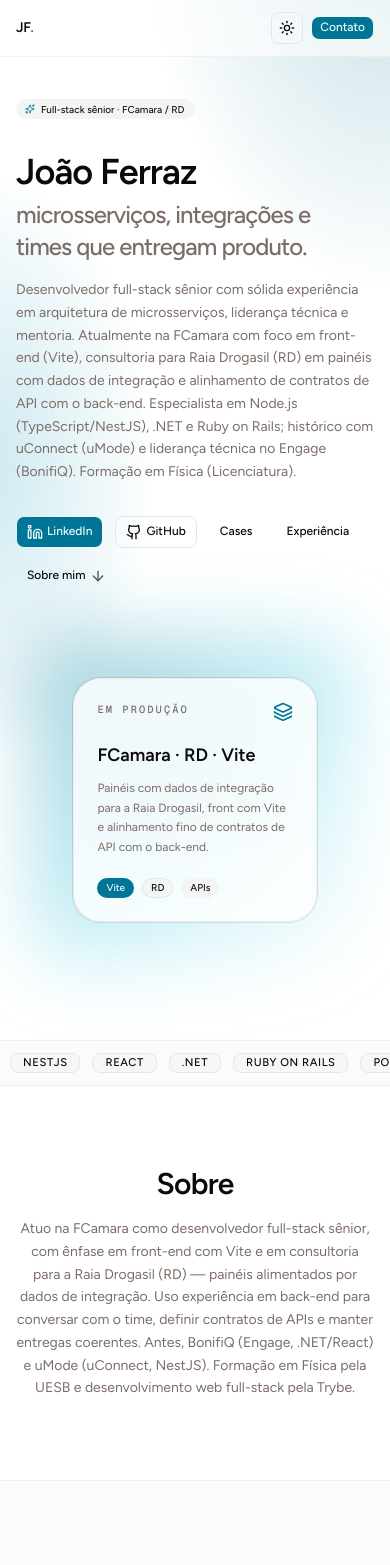
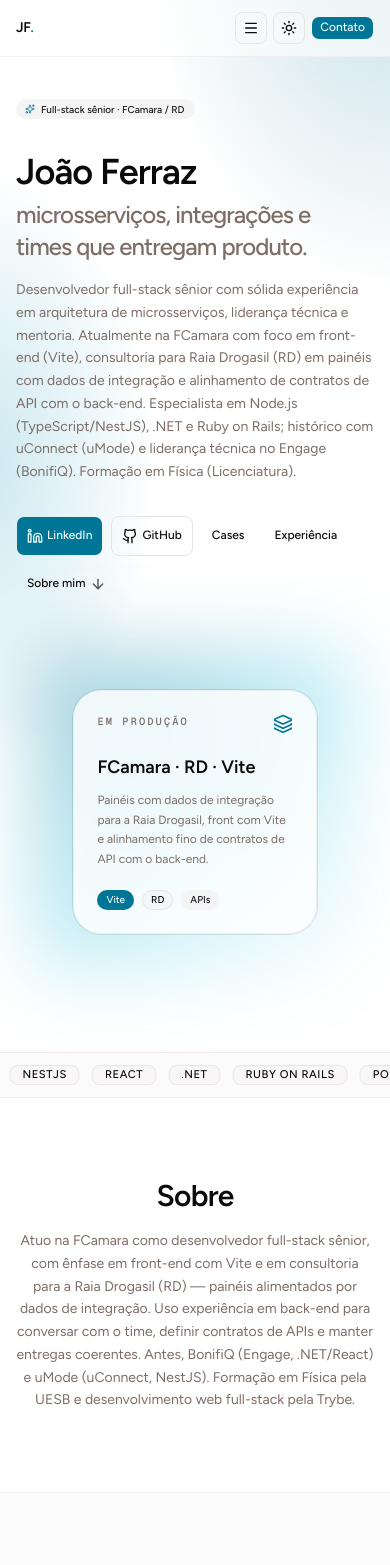
Before and after one commit to jgabrielfes/portfolio, a Next.js app: page / in a window 390 px wide. Shown: the top 1565 px of the page. Built offline with nearby package versions, Linux system fonts and the light colour scheme.

Commit message:
feat: update documentation for commit messages, add mobile navigation component, and enhance layout with new PDF resume link

```diff
--- a/src/app/experiencia/page.tsx
+++ b/src/app/experiencia/page.tsx
@@ -33,7 +33,7 @@
         </div>
 
         <ExperienceSection variant="full" className="pt-0" />
-        <EducationSection className="border-t border-border/60 bg-muted/10 pb-24" />
+        <EducationSection className="pb-24" />
       </main>
 
       <SiteFooter />
--- a/src/app/globals.css
+++ b/src/app/globals.css
@@ -191,9 +191,10 @@
   }
 }
 
+/* --marquee-segments = cópias idênticas da lista no HTML; -100%/n = desloca exatamente 1 cópia (loop sem buraco). */
 @keyframes landing-marquee {
   to {
-    transform: translateX(-50%);
+    transform: translateX(calc(-100% / var(--marquee-segments, 2)));
   }
 }
 
--- a/src/components/landing/landing-view.tsx
+++ b/src/components/landing/landing-view.tsx
@@ -49,37 +49,57 @@
               </p>
             </div>
 
-            <div className="animate-in fade-in slide-in-from-bottom-6 fill-mode-both flex flex-wrap items-center gap-3 delay-300 duration-700 ease-out">
-              <Button size="lg" asChild>
+            <div className="animate-in fade-in slide-in-from-bottom-6 fill-mode-both flex flex-wrap items-stretch gap-2 delay-300 duration-700 ease-out sm:items-center sm:gap-3">
+              <Button size="lg" className="min-h-10 w-full min-[380px]:w-auto" asChild>
                 <a
                   href={contact.linkedin}
                   target="_blank"
                   rel="noopener noreferrer"
                 >
-                  <Linkedin className="size-4" />
+                  <Linkedin className="size-4 shrink-0" />
                   LinkedIn
                 </a>
               </Button>
-              <Button size="lg" variant="outline" asChild>
+              <Button
+                size="lg"
+                variant="outline"
+                className="min-h-10 w-full min-[380px]:w-auto"
+                asChild
+              >
                 <a
                   href={contact.github}
                   target="_blank"
                   rel="noopener noreferrer"
                 >
-                  <Github className="size-4" />
+                  <Github className="size-4 shrink-0" />
                   GitHub
                 </a>
               </Button>
-              <Button size="lg" variant="ghost" asChild>
+              <Button
+                size="lg"
+                variant="ghost"
+                className="min-h-10 w-[calc(50%-0.25rem)] min-[380px]:w-auto sm:w-auto"
+                asChild
+              >
                 <Link href="/projetos">Cases</Link>
               </Button>
-              <Button size="lg" variant="ghost" asChild>
+              <Button
+                size="lg"
+                variant="ghost"
+                className="min-h-10 w-[calc(50%-0.25rem)] min-[380px]:w-auto sm:w-auto"
+                asChild
+              >
                 <Link href="/experiencia">Experiência</Link>
               </Button>
-              <Button size="lg" variant="ghost" asChild>
+              <Button
+                size="lg"
+                variant="ghost"
+                className="min-h-10 w-full min-[380px]:w-auto"
+                asChild
+              >
                 <a href="#sobre">
                   Sobre mim
-                  <ArrowDown className="size-4 opacity-70" />
+                  <ArrowDown className="size-4 shrink-0 opacity-70" />
                 </a>
               </Button>
             </div>
@@ -148,57 +168,83 @@
 
         <ExperienceSection variant="preview" />
 
-        <EducationSection className="border-t border-border/60 bg-muted/10" />
+        <EducationSection />
 
         <RecruiterSection />
 
         <section
           id="contato"
-          className="border-t border-border/60 bg-muted/15 py-20 sm:py-24"
+          className="border-t border-border/60 bg-muted/15 py-16 sm:py-20 md:py-24"
         >
-          <Reveal className="mx-auto max-w-3xl rounded-2xl border border-border/70 bg-card/80 p-8 text-center shadow-sm ring-1 ring-foreground/5 backdrop-blur-sm sm:p-10">
-            <h2 className="font-heading text-3xl font-semibold tracking-tight text-foreground sm:text-4xl">
+          <div className="mx-auto w-full max-w-6xl px-4 sm:px-6">
+            <Reveal className="mx-auto w-full max-w-3xl rounded-2xl border border-border/70 bg-card/80 p-6 text-center shadow-sm ring-1 ring-foreground/5 backdrop-blur-sm sm:p-8 md:p-10">
+              <h2 className="font-heading text-2xl font-semibold tracking-tight text-foreground sm:text-3xl md:text-4xl">
                 Vamos conversar?
               </h2>
               <p className="mx-auto mt-4 max-w-lg text-pretty text-sm text-muted-foreground sm:text-base">
                 Projetos, liderança técnica ou parcerias — fico à disposição pelo
                 e-mail, telefone ou redes.
               </p>
-            <div className="mt-8 flex flex-col items-stretch gap-3 sm:flex-row sm:flex-wrap sm:justify-center">
-              <Button size="lg" asChild>
-                <a href={`mailto:${contact.email}`}>
-                  <Mail className="size-4" />
+              <div className="mt-6 flex flex-col items-stretch gap-2 sm:mt-8 sm:flex-row sm:flex-wrap sm:justify-center sm:gap-3">
+                <Button
+                  size="lg"
+                  className="min-h-11 w-full min-w-0 justify-center gap-2 px-3 sm:w-auto sm:min-w-0 sm:max-w-full"
+                  asChild
+                >
+                  <a
+                    href={`mailto:${contact.email}`}
+                    className="break-all sm:break-normal"
+                  >
+                    <Mail className="size-4 shrink-0" />
+                    <span className="text-left text-xs sm:text-sm">
                       {contact.email}
+                    </span>
                   </a>
                 </Button>
-              <Button size="lg" variant="outline" asChild>
+                <Button
+                  size="lg"
+                  variant="outline"
+                  className="min-h-11 w-full sm:w-auto"
+                  asChild
+                >
                   <a href={`tel:${contact.phoneTel}`}>
-                  <Phone className="size-4" />
+                    <Phone className="size-4 shrink-0" />
                     {contact.phoneDisplay}
                   </a>
                 </Button>
-              <Button size="lg" variant="outline" asChild>
+                <Button
+                  size="lg"
+                  variant="outline"
+                  className="min-h-11 w-full sm:w-auto"
+                  asChild
+                >
                   <a
                     href={contact.linkedin}
                     target="_blank"
                     rel="noopener noreferrer"
                   >
-                  <Linkedin className="size-4" />
+                    <Linkedin className="size-4 shrink-0" />
                     LinkedIn
                   </a>
                 </Button>
-              <Button size="lg" variant="outline" asChild>
+                <Button
+                  size="lg"
+                  variant="outline"
+                  className="min-h-11 w-full sm:w-auto"
+                  asChild
+                >
                   <a
                     href={contact.github}
                     target="_blank"
                     rel="noopener noreferrer"
                   >
-                  <Github className="size-4" />
+                    <Github className="size-4 shrink-0" />
                     GitHub
                   </a>
                 </Button>
               </div>
             </Reveal>
+          </div>
         </section>
       </main>
 
--- /dev/null
+++ b/src/components/layout/mobile-nav.tsx
@@ -0,0 +1,55 @@
+"use client";
+
+import { Menu } from "lucide-react";
+import Link from "next/link";
+
+import { Button } from "@/components/ui/button";
+import {
+  Sheet,
+  SheetClose,
+  SheetContent,
+  SheetHeader,
+  SheetTitle,
+  SheetTrigger,
+} from "@/components/ui/sheet";
+import { siteNavLinks } from "@/config/navigation";
+
+export function MobileNav() {
+  return (
+    <div className="lg:hidden">
+      <Sheet>
+        <SheetTrigger asChild>
+          <Button
+            type="button"
+            variant="outline"
+            size="icon-sm"
+            className="size-8 shrink-0"
+            aria-label="Abrir menu de navegação"
+          >
+            <Menu className="size-4" />
+          </Button>
+        </SheetTrigger>
+        <SheetContent side="right" className="w-[min(100vw-1rem,20rem)] sm:max-w-sm">
+          <SheetHeader className="text-left">
+            <SheetTitle>Navegação</SheetTitle>
+          </SheetHeader>
+          <nav
+            className="flex flex-col gap-0.5 px-2 pb-6"
+            aria-label="Principal"
+          >
+            {siteNavLinks.map((item) => (
+              <SheetClose key={item.href} asChild>
+                <Link
+                  href={item.href}
+                  className="rounded-md px-3 py-3 text-sm font-medium text-foreground transition-colors hover:bg-muted"
+                >
+                  {item.label}
+                </Link>
+              </SheetClose>
+            ))}
+          </nav>
+        </SheetContent>
+      </Sheet>
+    </div>
+  );
+}
--- a/src/components/layout/site-header.tsx
+++ b/src/components/layout/site-header.tsx
@@ -1,49 +1,48 @@
 import Link from "next/link";
 
+import { MobileNav } from "@/components/layout/mobile-nav";
 import { Button } from "@/components/ui/button";
 import { ThemeToggle } from "@/components/theme-toggle";
-
-const nav = [
-  { href: "/#inicio", label: "Início" },
-  { href: "/#sobre", label: "Sobre" },
-  { href: "/#stack", label: "Stack" },
-  { href: "/#experiencia", label: "Experiência" },
-  { href: "/projetos", label: "Projetos" },
-  { href: "/#recrutadores", label: "Recrutadores" },
-  { href: "/#formacao", label: "Formação" },
-  { href: "/#contato", label: "Contato" },
-] as const;
+import { siteNavLinks } from "@/config/navigation";
 
 export function SiteHeader() {
   return (
     <header className="sticky top-0 z-50 border-b border-border/50 bg-background/75 backdrop-blur-md supports-backdrop-filter:bg-background/60">
-      <div className="mx-auto flex h-14 max-w-6xl items-center justify-between gap-3 px-4 sm:gap-4 sm:px-6">
+      <div className="mx-auto flex h-14 min-h-14 max-w-6xl items-center justify-between gap-2 px-4 sm:gap-3 sm:px-6">
         <Link
           href="/"
-          className="font-heading shrink-0 text-sm font-semibold tracking-tight text-foreground transition-opacity hover:opacity-80"
+          className="font-heading min-w-0 shrink-0 text-sm font-semibold tracking-tight text-foreground transition-opacity hover:opacity-80"
         >
           JF<span className="text-primary">.</span>
         </Link>
+
         <nav
-          className="hidden items-center gap-0.5 lg:flex"
+          className="hidden min-w-0 flex-1 items-center justify-center gap-0.5 lg:flex xl:gap-1"
           aria-label="Principal"
         >
-          {nav.map((item) => (
+          {siteNavLinks.map((item) => (
             <Link
               key={item.href}
               href={item.href}
-              className="rounded-md px-2 py-1.5 text-[0.7rem] font-medium text-muted-foreground transition-colors hover:bg-muted hover:text-foreground xl:text-xs"
+              className="rounded-md px-1.5 py-1.5 text-[0.65rem] font-medium text-muted-foreground transition-colors hover:bg-muted hover:text-foreground xl:px-2 xl:text-xs"
             >
               {item.label}
             </Link>
           ))}
         </nav>
-        <div className="flex shrink-0 items-center gap-2">
+
+        <div className="flex shrink-0 items-center gap-1.5 sm:gap-2">
+          <MobileNav />
           <ThemeToggle />
-          <Button variant="outline" size="sm" className="hidden sm:inline-flex" asChild>
+          <Button
+            variant="outline"
+            size="sm"
+            className="hidden min-[400px]:inline-flex"
+            asChild
+          >
             <Link href="/#contato">Falar comigo</Link>
           </Button>
-          <Button size="sm" className="sm:hidden" asChild>
+          <Button size="sm" className="min-[400px]:hidden" asChild>
             <Link href="/#contato">Contato</Link>
           </Button>
         </div>
--- a/src/components/sections/skills-marquee.tsx
+++ b/src/components/sections/skills-marquee.tsx
@@ -1,9 +1,16 @@
+import type { CSSProperties } from "react";
+
 import { Badge } from "@/components/ui/badge";
 import { stackMarquee } from "@/content/portfolio";
 import { cn } from "@/lib/utils";
 
+/** Quantas cópias da lista em sequência — precisa bater com `--marquee-segments` em `globals.css`. */
+const MARQUEE_SEGMENTS = 6;
+
 export function SkillsMarquee({ className }: { className?: string }) {
-  const items = [...stackMarquee, ...stackMarquee];
+  const items = Array.from({ length: MARQUEE_SEGMENTS }, (_, copy) =>
+    stackMarquee.map((label, i) => ({ label, key: `${copy}-${i}` }))
+  ).flat();
   return (
     <div
       className={cn(
@@ -11,10 +18,18 @@
         className
       )}
     >
-      <div className="landing-marquee-track flex w-max gap-3" aria-hidden>
-        {items.map((label, i) => (
+      <div
+        className="landing-marquee-track flex w-max gap-3"
+        style={
+          {
+            "--marquee-segments": MARQUEE_SEGMENTS,
+          } as CSSProperties
+        }
+        aria-hidden
+      >
+        {items.map(({ label, key }) => (
           <Badge
-            key={`${label}-${i}`}
+            key={key}
             variant="outline"
             className="shrink-0 rounded-md px-3 py-1 text-[0.7rem] font-medium uppercase tracking-wider"
           >
--- /dev/null
+++ b/src/components/ui/sheet.tsx
@@ -0,0 +1,147 @@
+"use client"
+
+import * as React from "react"
+import { Dialog as SheetPrimitive } from "radix-ui"
+
+import { cn } from "@/lib/utils"
+import { Button } from "@/components/ui/button"
+import { XIcon } from "lucide-react"
+
+function Sheet({ ...props }: React.ComponentProps<typeof SheetPrimitive.Root>) {
+  return <SheetPrimitive.Root data-slot="sheet" {...props} />
+}
+
+function SheetTrigger({
+  ...props
+}: React.ComponentProps<typeof SheetPrimitive.Trigger>) {
+  return <SheetPrimitive.Trigger data-slot="sheet-trigger" {...props} />
+}
+
+function SheetClose({
+  ...props
+}: React.ComponentProps<typeof SheetPrimitive.Close>) {
+  return <SheetPrimitive.Close data-slot="sheet-close" {...props} />
+}
+
+function SheetPortal({
+  ...props
+}: React.ComponentProps<typeof SheetPrimitive.Portal>) {
+  return <SheetPrimitive.Portal data-slot="sheet-portal" {...props} />
+}
+
+function SheetOverlay({
+  className,
+  ...props
+}: React.ComponentProps<typeof SheetPrimitive.Overlay>) {
+  return (
+    <SheetPrimitive.Overlay
+      data-slot="sheet-overlay"
+      className={cn(
+        "fixed inset-0 z-50 bg-black/80 duration-100 supports-backdrop-filter:backdrop-blur-xs data-open:animate-in data-open:fade-in-0 data-closed:animate-out data-closed:fade-out-0",
+        className
+      )}
+      {...props}
+    />
+  )
+}
+
+function SheetContent({
+  className,
+  children,
+  side = "right",
+  showCloseButton = true,
+  ...props
+}: React.ComponentProps<typeof SheetPrimitive.Content> & {
+  side?: "top" | "right" | "bottom" | "left"
+  showCloseButton?: boolean
+}) {
+  return (
+    <SheetPortal>
+      <SheetOverlay />
+      <SheetPrimitive.Content
+        data-slot="sheet-content"
+        data-side={side}
+        className={cn(
+          "fixed z-50 flex flex-col bg-background bg-clip-padding text-xs/relaxed shadow-lg transition duration-200 ease-in-out data-[side=bottom]:inset-x-0 data-[side=bottom]:bottom-0 data-[side=bottom]:h-auto data-[side=bottom]:border-t data-[side=left]:inset-y-0 data-[side=left]:left-0 data-[side=left]:h-full data-[side=left]:w-3/4 data-[side=left]:border-r data-[side=right]:inset-y-0 data-[side=right]:right-0 data-[side=right]:h-full data-[side=right]:w-3/4 data-[side=right]:border-l data-[side=top]:inset-x-0 data-[side=top]:top-0 data-[side=top]:h-auto data-[side=top]:border-b data-[side=left]:sm:max-w-sm data-[side=right]:sm:max-w-sm data-open:animate-in data-open:fade-in-0 data-[side=bottom]:data-open:slide-in-from-bottom-10 data-[side=left]:data-open:slide-in-from-left-10 data-[side=right]:data-open:slide-in-from-right-10 data-[side=top]:data-open:slide-in-from-top-10 data-closed:animate-out data-closed:fade-out-0 data-[side=bottom]:data-closed:slide-out-to-bottom-10 data-[side=left]:data-closed:slide-out-to-left-10 data-[side=right]:data-closed:slide-out-to-right-10 data-[side=top]:data-closed:slide-out-to-top-10",
+          className
+        )}
+        {...props}
+      >
+        {children}
+        {showCloseButton && (
+          <SheetPrimitive.Close data-slot="sheet-close" asChild>
+            <Button
+              variant="ghost"
+              className="absolute top-4 right-4"
+              size="icon-sm"
+            >
+              <XIcon
+              />
+              <span className="sr-only">Close</span>
+            </Button>
+          </SheetPrimitive.Close>
+        )}
+      </SheetPrimitive.Content>
+    </SheetPortal>
+  )
+}
+
+function SheetHeader({ className, ...props }: React.ComponentProps<"div">) {
+  return (
+    <div
+      data-slot="sheet-header"
+      className={cn("flex flex-col gap-1.5 p-6", className)}
+      {...props}
+    />
+  )
+}
+
+function SheetFooter({ className, ...props }: React.ComponentProps<"div">) {
+  return (
+    <div
+      data-slot="sheet-footer"
+      className={cn("mt-auto flex flex-col gap-2 p-6", className)}
+      {...props}
+    />
+  )
+}
+
+function SheetTitle({
+  className,
+  ...props
+}: React.ComponentProps<typeof SheetPrimitive.Title>) {
+  return (
+    <SheetPrimitive.Title
+      data-slot="sheet-title"
+      className={cn(
+        "font-heading text-sm font-medium text-foreground",
+        className
+      )}
+      {...props}
+    />
+  )
+}
+
+function SheetDescription({
+  className,
+  ...props
+}: React.ComponentProps<typeof SheetPrimitive.Description>) {
+  return (
+    <SheetPrimitive.Description
+      data-slot="sheet-description"
+      className={cn("text-xs/relaxed text-muted-foreground", className)}
+      {...props}
+    />
+  )
+}
+
+export {
+  Sheet,
+  SheetTrigger,
+  SheetClose,
+  SheetContent,
+  SheetHeader,
+  SheetFooter,
+  SheetTitle,
+  SheetDescription,
+}
--- /dev/null
+++ b/src/config/navigation.ts
@@ -0,0 +1,10 @@
+export const siteNavLinks = [
+  { href: "/#inicio", label: "Início" },
+  { href: "/#sobre", label: "Sobre" },
+  { href: "/#stack", label: "Stack" },
+  { href: "/#experiencia", label: "Experiência" },
+  { href: "/projetos", label: "Projetos" },
+  { href: "/#recrutadores", label: "Recrutadores" },
+  { href: "/#formacao", label: "Formação" },
+  { href: "/#contato", label: "Contato" },
+] as const;
--- a/src/content/recruiter.ts
+++ b/src/content/recruiter.ts
@@ -111,4 +111,4 @@
 ] as const;
 
 /** Se hospedar um PDF público (ex.: /curriculo.pdf em /public), coloque a URL aqui. */
-export const resumePdfUrl: string | null = null;
+export const resumePdfUrl: string | null = '/jgabrielfes-cv.pdf';
```
Also changed, not shown: src/components/sections/education-section.tsx (+7 -1 lines), 2 other files (tests, documents, lock files or other folders). Lines whose indentation alone changed are shown as unchanged.
